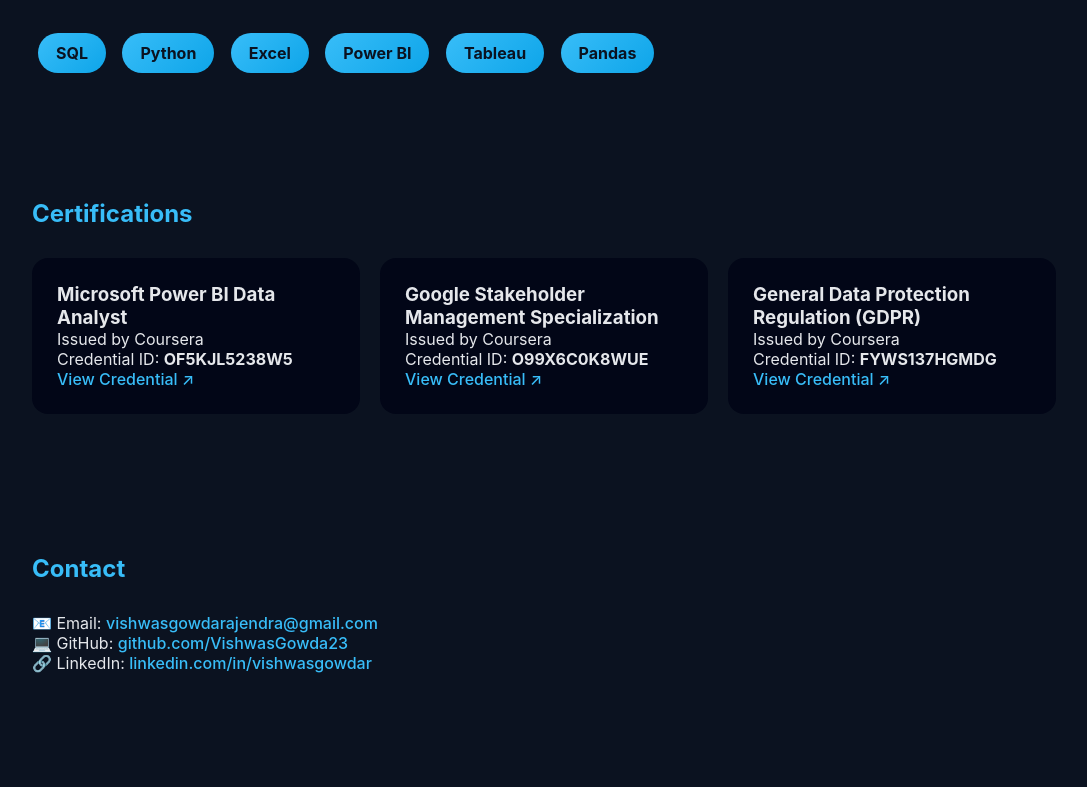
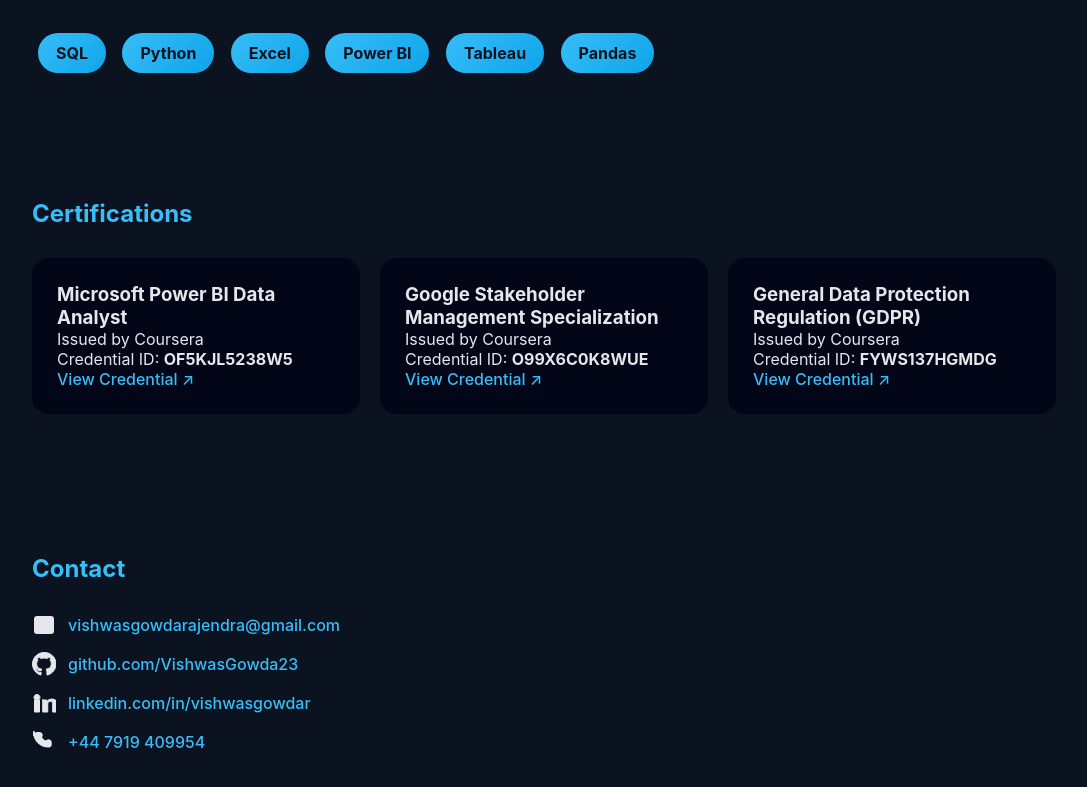
Before and after one commit to VishwasGowda23/ViSh, a plain HTML site: page index.html in a window 1280 px wide. Shown: the part 1359-2146 px from the top of the page, without its empty margins (96-1183 px from the left). Before the commit the page ends 2092 px from the top, so only its background shows below. Drawn offline with Linux system fonts and the light colour scheme.

Commit message:
updated contact layout

```diff
--- a/index.html
+++ b/index.html
@@ -117,14 +117,38 @@
     </section>
 
     <!-- CONTACT -->
-    <section class="section" id="contact">
-      <h2>Contact</h2>
-      <p>📧 Email: <a href="mailto:vishwasgowdarajendra@gmail.com">vishwasgowdarajendra@gmail.com</a></p>
-      <p>💻 GitHub: <a href="https://github.com/VishwasGowda23" target="_blank">github.com/VishwasGowda23</a></p>
-      <p>🔗 LinkedIn: <a href="https://www.linkedin.com/in/vishwasgowdar" target="_blank">linkedin.com/in/vishwasgowdar</a></p>
-    </section>
+<section class="section" id="contact">
+  <h2>Contact</h2>
 
-  </main>
+  <div class="contact-item">
+    <!-- Email Icon -->
+    <svg class="contact-icon" xmlns="http://www.w3.org/2000/svg" fill="none" viewBox="0 0 24 24" stroke="currentColor">
+      <path stroke-linecap="round" stroke-linejoin="round" stroke-width="2" d="M16 12H8m0 0L3 8.5M8 12l5 3.5M21 6v12a2 2 0 01-2 2H5a2 2 0 01-2-2V6a2 2 0 012-2h14a2 2 0 012 2z"/>
+    </svg>
+    <a href="mailto:vishwasgowdarajendra@gmail.com">vishwasgowdarajendra@gmail.com</a>
+  </div>
 
-</body>
-</html>
+  <div class="contact-item">
+    <!-- GitHub Icon -->
+    <svg class="contact-icon" xmlns="http://www.w3.org/2000/svg" fill="currentColor" viewBox="0 0 24 24">
+      <path d="M12 .5C5.648.5.5 5.648.5 12c0 5.096 3.292 9.418 7.864 10.95.574.106.784-.25.784-.554 0-.274-.01-1.002-.016-1.96-3.197.695-3.874-1.54-3.874-1.54-.523-1.33-1.276-1.684-1.276-1.684-1.044-.715.08-.7.08-.7 1.154.081 1.762 1.186 1.762 1.186 1.026 1.756 2.693 1.249 3.352.955.104-.742.402-1.25.73-1.537-2.552-.29-5.237-1.276-5.237-5.68 0-1.256.448-2.28 1.184-3.08-.12-.291-.512-1.462.112-3.048 0 0 .964-.31 3.16 1.18.916-.254 1.896-.382 2.872-.387.976.005 1.956.133 2.872.387 2.196-1.49 3.16-1.18 3.16-1.18.624 1.586.232 2.757.112 3.048.736.8 1.184 1.824 1.184 3.08 0 4.414-2.688 5.388-5.252 5.67.412.356.78 1.06.78 2.136 0 1.542-.014 2.784-.014 3.16 0 .308.206.668.792.554C20.708 21.418 24 17.096 24 12c0-6.352-5.148-11.5-11.5-11.5z"/>
+    </svg>
+    <a href="https://github.com/VishwasGowda23" target="_blank">github.com/VishwasGowda23</a>
+  </div>
+
+  <div class="contact-item">
+    <!-- LinkedIn Icon -->
+    <svg class="contact-icon" xmlns="http://www.w3.org/2000/svg" fill="currentColor" viewBox="0 0 24 24">
+      <path d="M4.98 3.5C3.33 3.5 2 4.83 2 6.48c0 1.65 1.33 2.98 2.98 2.98 1.65 0 2.98-1.33 2.98-2.98C7.96 4.83 6.63 3.5 4.98 3.5zM2.5 21h5V9h-5v12zm7.5-12h4.79v1.67h.07c.67-1.27 2.32-2.6 4.77-2.6 5.1 0 6.04 3.35 6.04 7.71V21h-5v-6.88c0-1.64-.03-3.76-2.29-3.76-2.3 0-2.65 1.8-2.65 3.66V21h-5V9z"/>
+    </svg>
+    <a href="https://www.linkedin.com/in/vishwasgowdar" target="_blank">linkedin.com/in/vishwasgowdar</a>
+  </div>
+
+  <div class="contact-item">
+    <!-- Phone Icon -->
+    <svg class="contact-icon" xmlns="http://www.w3.org/2000/svg" fill="none" viewBox="0 0 24 24" stroke="currentColor">
+      <path stroke-linecap="round" stroke-linejoin="round" stroke-width="2" d="M3 5.25a2.25 2.25 0 012.25-2.25h2.25a2.25 2.25 0 012.25 2.25v0c0 .621-.378 1.152-.926 1.364l-.36.144a11.042 11.042 0 005.212 5.212l.144-.36c.212-.548.743-.926 1.364-.926h0A2.25 2.25 0 0118.75 12v2.25a2.25 2.25 0 01-2.25 2.25h0c-8.005 0-14.5-6.495-14.5-14.5V5.25z"/>
+    </svg>
+    <a href="tel:+447919409954">+44 7919 409954</a>
+  </div>
+</section>
--- a/style.css
+++ b/style.css
@@ -152,15 +152,32 @@ body {
 }
 
 /* Contact Links */
-section a {
+.contact-item {
+  display: flex;
+  align-items: center;
+  gap: 12px;
+  margin-bottom: 15px;
+  font-size: 1rem;
+}
+
+.contact-item a {
   color: #38bdf8;
   text-decoration: none;
   font-weight: 500;
 }
 
-section a:hover {
+.contact-item a:hover {
   text-decoration: underline;
 }
+
+.contact-icon {
+  width: 24px;
+  height: 24px;
+  stroke: currentColor;
+  fill: currentColor;
+  flex-shrink: 0;
+}
+
 
 /* Education styling */
 .highlight {
```
